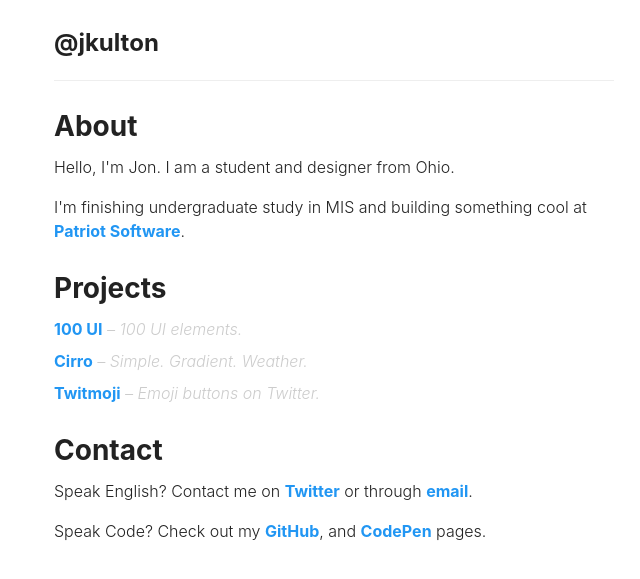
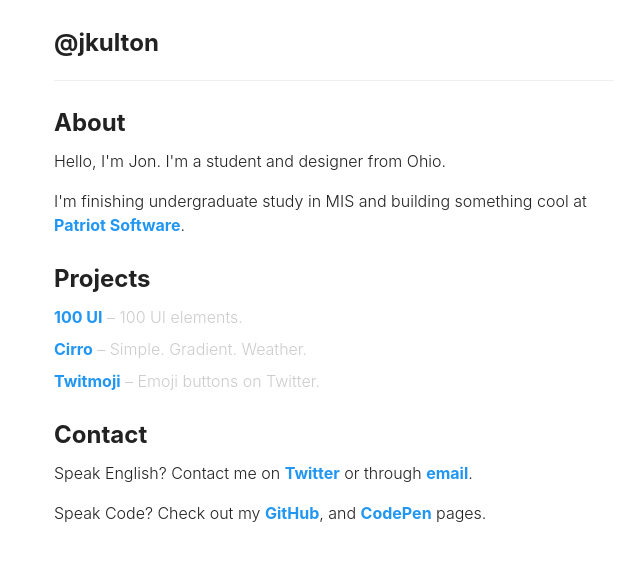
Before and after one commit to jkulton/jkulton.github.io, a Jekyll site: the page built from index.html, in a window 1280 px wide. Shown: the top 579 px of the page, without its empty margins (306-946 px from the left). Built offline with Jekyll 4.4.1, drawn with Linux system fonts in a browser that asks for light colours; nearby versions of some CDN libraries.

Commit message:
content tweaks

```diff
--- a/_sass/_base.scss
+++ b/_sass/_base.scss
@@ -74,7 +74,6 @@
 
 h2 {
     margin-top: 1.5rem;
-    font-size: 1.75rem;
     margin-bottom: .5rem;
 }
 
@@ -86,7 +85,6 @@
     }
 
     li span {
-        font-style: italic;
         color:#ccc;
     }
 }
--- a/index.html
+++ b/index.html
@@ -5,7 +5,7 @@
 
 <div class="wrapper">
       <h2>About</h2>
-      <p>Hello, I'm Jon. I am a student and designer from Ohio.</p>
+      <p>Hello, I'm Jon. I'm a student and designer from Ohio.</p>
       <p>I'm finishing undergraduate study in MIS and building something cool at <a href="https://www.patriotsoftware.com/">Patriot Software</a>.</p>
 
       <h2>Projects</h2>
```
